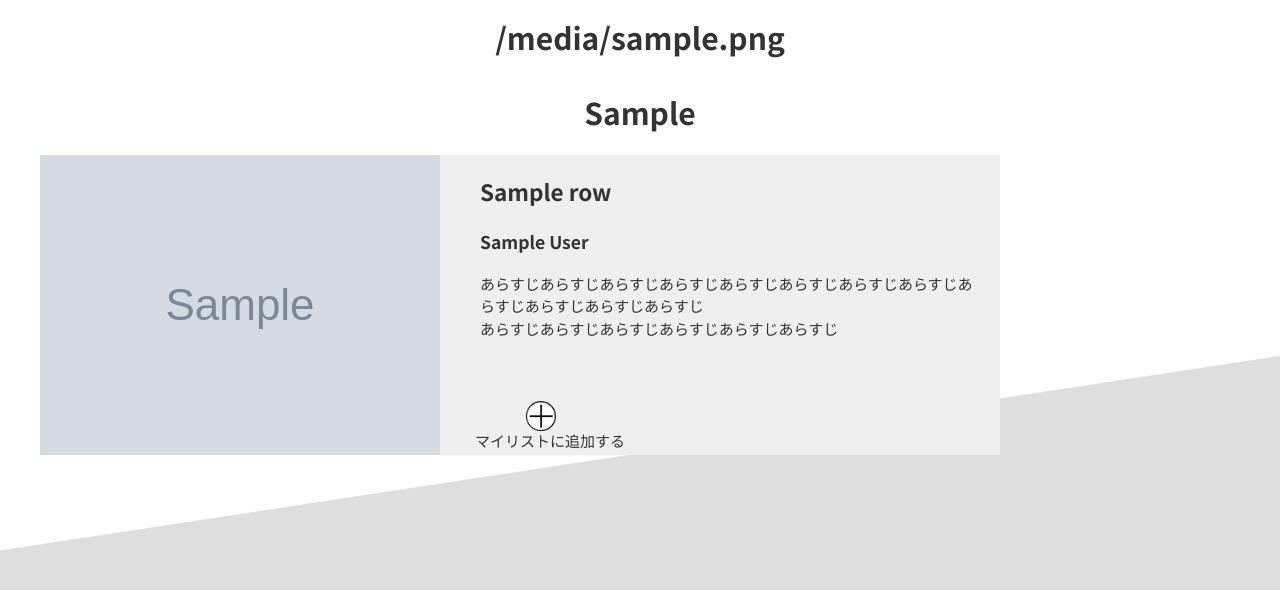
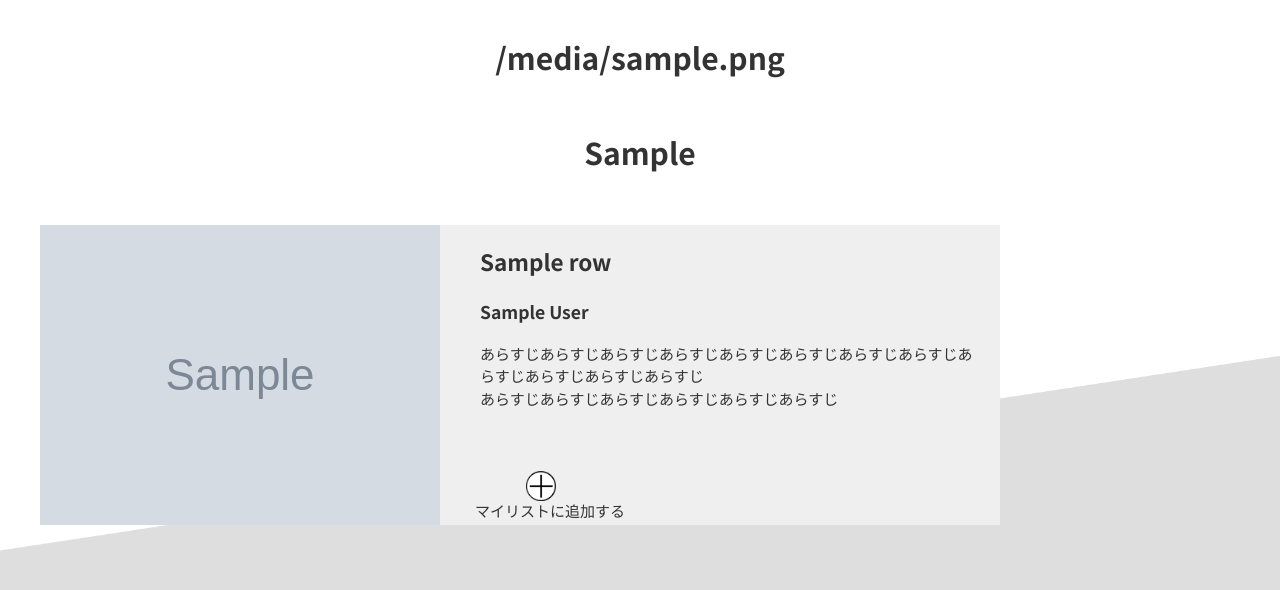
Before and after one commit to ReiSasajima/white-tshirt, a Flask app: template templates/mypage.html in a window 1280 px wide. Shown: the part 95-685 px from the top of the page. Run offline with Flask 2, Linux system fonts and the light colour scheme; the template is opened without the code that fills it: most values are stand-ins (such as "Sample title", 1, 10 or a date in 2020); grey boxes marked "Sample" are stand-in pictures; some libraries are stand-ins or nearby versions.

Commit message:
Sun, Sep 18, 2022, 2:12 AM +00:00

```diff
--- a/static/css/style mypage.css
+++ b/static/css/style mypage.css
@@ -133,7 +133,8 @@ header
 /* 検索結果の見出し */
 .poster{
   text-align: center;
-  margin-top: 30px;
+  margin-top: 50px;
+  margin-bottom: 50px;
 }
 
 
@@ -145,8 +146,8 @@ section
   display: flex;
   background-color: #efefef;
   margin-bottom: 5em;
+  justify-content: center;
   width: 75%;
-
 }
 /* .about-image{} */
 .about-caption{
```
